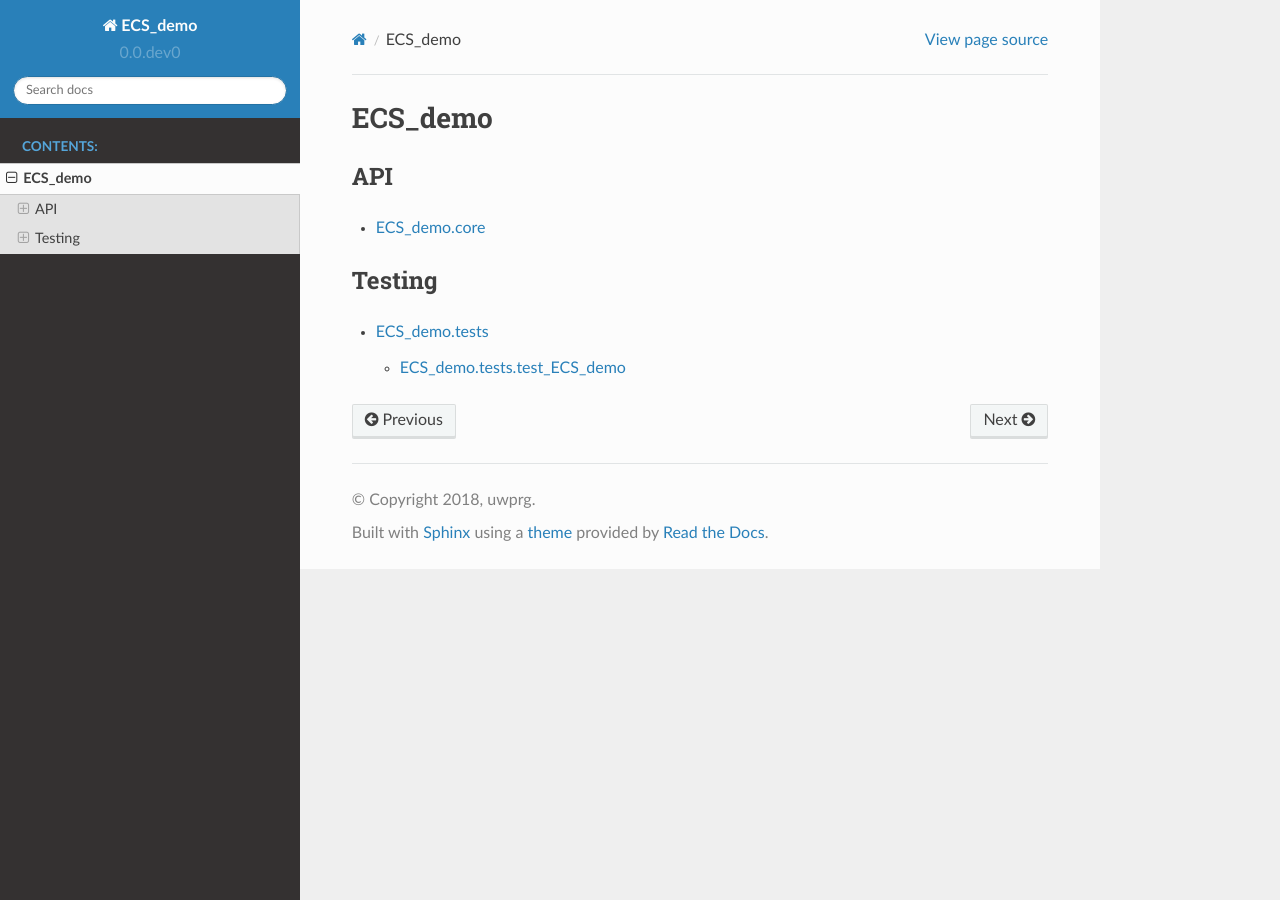
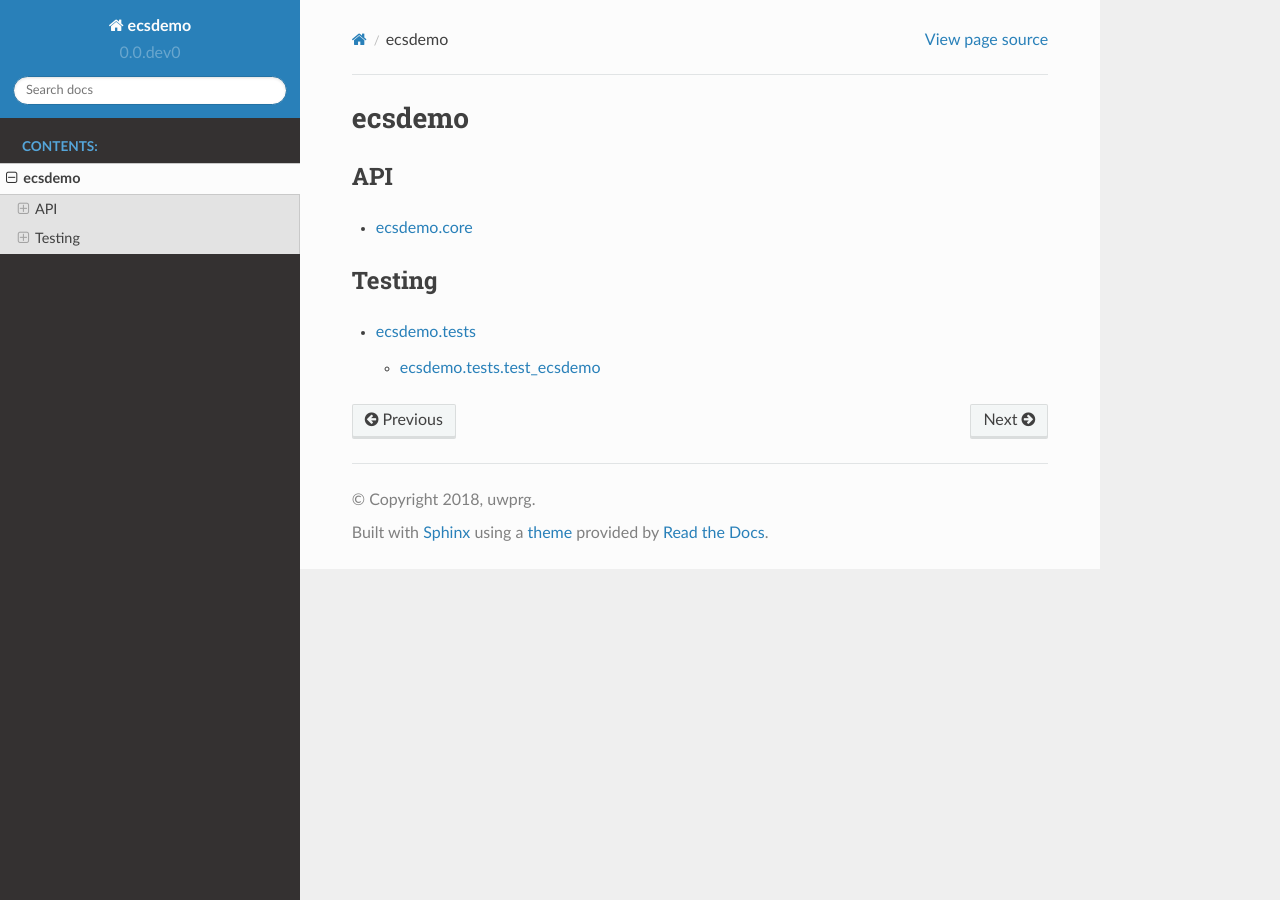
Before and after one commit to wesleybeckner/ECS, a Sphinx documentation site: the page built from docs/source/ecsdemo.rst, in a window 1280 px wide. Built offline with Sphinx 7.4.7 and the Read the Docs theme 2.0.0, drawn with Linux system fonts in a browser that asks for light colours.

Commit message:
changed ECS_ to ecs in all docs files to match project nomenclature

```diff
--- a/docs/conf.py
+++ b/docs/conf.py
@@ -1,7 +1,7 @@
 #!/usr/bin/env python3
 # -*- coding: utf-8 -*-
 #
-# ECS_demo documentation build configuration file, created by
+# ecsdemo documentation build configuration file, created by
 # sphinx-quickstart on Sun Mar  4 18:02:21 2018.
 #
 # This file is execfile()d with the current directory set to its
@@ -50,7 +50,7 @@ source_suffix = '.rst'
 master_doc = 'index'
 
 # General information about the project.
-project = 'ECS_demo'
+project = 'ecsdemo'
 copyright = '2018, uwprg'
 author = 'uwprg'
 
@@ -104,7 +104,7 @@ html_static_path = ['_static']
 # -- Options for HTMLHelp output ------------------------------------------
 
 # Output file base name for HTML help builder.
-htmlhelp_basename = 'ECS_demodoc'
+htmlhelp_basename = 'ecsdemodoc'
 
 
 # -- Options for LaTeX output ---------------------------------------------
@@ -131,7 +131,7 @@ latex_elements = {
 # (source start file, target name, title,
 #  author, documentclass [howto, manual, or own class]).
 latex_documents = [
-    (master_doc, 'ECS_demo.tex', 'ECS_demo Documentation',
+    (master_doc, 'ecsdemo.tex', 'ecsdemo Documentation',
      'uwprg', 'manual'),
 ]
 
@@ -141,7 +141,7 @@ latex_documents = [
 # One entry per manual page. List of tuples
 # (source start file, name, description, authors, manual section).
 man_pages = [
-    (master_doc, 'ECS_demo', 'ECS_demo Documentation',
+    (master_doc, 'ecsdemo', 'ecsdemo Documentation',
      [author], 1)
 ]
 
@@ -152,7 +152,7 @@ man_pages = [
 # (source start file, target name, title, author,
 #  dir menu entry, description, category)
 texinfo_documents = [
-    (master_doc, 'ECS_demo', 'ECS_demo Documentation',
-     author, 'ECS_demo', 'One line description of project.',
+    (master_doc, 'ecsdemo', 'ecsdemo Documentation',
+     author, 'ecsdemo', 'One line description of project.',
      'Miscellaneous'),
 ]
--- a/docs/index.rst
+++ b/docs/index.rst
@@ -10,7 +10,7 @@ Welcome to the ECS_demo documentation!
    :maxdepth: 2
    :caption: Contents:
 
-   source/ECS_demo
+   source/ecsdemo
 
 
 Indices and tables
--- a/docs/source/ECS_demo.core.rst
+++ b/docs/source/ecsdemo.core.rst
@@ -1,7 +1,7 @@
-ECS_demo\.core
+ecsdemo\.core
 ==============
 
-.. automodule:: ECS_demo.core
+.. automodule:: ecsdemo.core
     :members:
     :undoc-members:
     :show-inheritance:
--- a/docs/source/ECS_demo.rst
+++ b/docs/source/ecsdemo.rst
@@ -1,11 +1,11 @@
-ECS_demo
+ecsdemo
 ========
 
 API
 ---
 .. toctree::
 
-    ECS_demo.core
+    ecsdemo.core
 
 
 Testing
@@ -13,4 +13,4 @@ Testing
 
 .. toctree::
 
-    ECS_demo.tests
+    ecsdemo.tests
--- a/docs/source/ECS_demo.tests.rst
+++ b/docs/source/ecsdemo.tests.rst
@@ -1,10 +1,10 @@
-ECS_demo\.tests
+ecsdemo\.tests
 ===============
 
-ECS_demo\.tests\.test\_ECS_demo
+ecsdemo\.tests\.test\_ecsdemo
 -------------------------------
 
-.. automodule:: ECS_demo.tests.test_ECS_demo
+.. automodule:: ecsdemo.tests.test_ecsdemo
     :members:
     :undoc-members:
     :show-inheritance:
```
